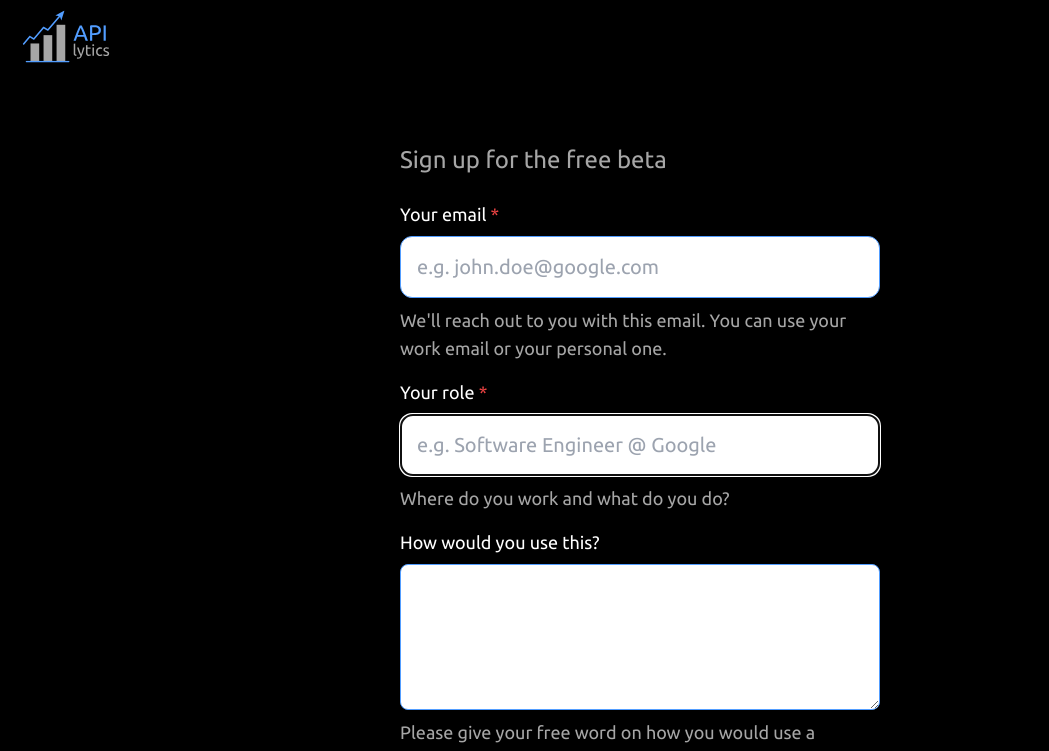
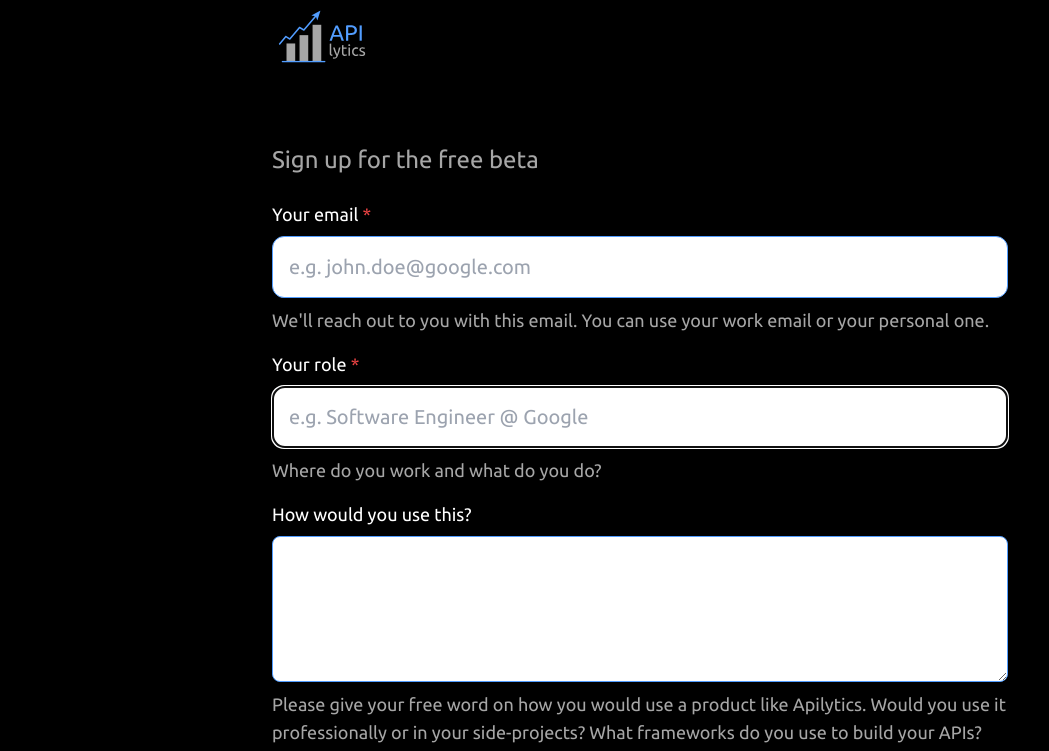
Before and after one commit to apilytics/apilytics, a Next.js app: page /signup in a window 1280 px wide. Shown: the top 751 px of the page, without its empty margins (0-1049 px from the left). Built offline with nearby package versions, Linux system fonts and the light colour scheme.

Commit message:
Fix the layout for signup and privacy pages

```diff
--- a/src/components/Layout.tsx
+++ b/src/components/Layout.tsx
@@ -9,9 +9,10 @@ import { DESCRIPTION, FRONTEND_URL, TITLE } from 'utils';
 interface Props {
   noIndex?: boolean;
   customTags?: JSX.Element;
+  dense?: boolean;
 }
 
-export const Layout: React.FC<Props> = ({ noIndex, children }) => {
+export const Layout: React.FC<Props> = ({ noIndex, children, dense }) => {
   const { asPath } = useRouter();
   const ogUrl = `${FRONTEND_URL}${asPath === '/' ? '' : asPath}`;
   const ogImage = `${FRONTEND_URL}/og-image.png`;
@@ -33,7 +34,9 @@ export const Layout: React.FC<Props> = ({ noIndex, children }) => {
       </Head>
       <div className="grow flex flex-col">
         <header className="h-20 flex items-center">
-          <div className="container animate-fade-in animation-delay-1200">
+          <div
+            className={`container animate-fade-in animation-delay-1200 ${dense ? 'max-w-3xl' : ''}`}
+          >
             <Link href="/">
               <a>
                 <Image
@@ -48,7 +51,7 @@ export const Layout: React.FC<Props> = ({ noIndex, children }) => {
             </Link>
           </div>
         </header>
-        <div className="grow">{children}</div>
+        <div className={`grow ${dense ? 'container max-w-3xl mx-auto' : ''}`}>{children}</div>
         <footer className="text-center">
           <div className="container py-16 text-secondary mx-auto">
             <p>© 2021 Apilytics</p>
--- a/src/pages/privacy.tsx
+++ b/src/pages/privacy.tsx
@@ -12,7 +12,7 @@ interface Props {
 }
 
 const Privacy: NextPage<Props> = ({ content }) => (
-  <Layout noIndex>
+  <Layout noIndex dense>
     <ReactMarkdown className="text-left text-white">{content}</ReactMarkdown>
   </Layout>
 );
--- a/src/pages/signup.tsx
+++ b/src/pages/signup.tsx
@@ -61,8 +61,7 @@ const SignUp: NextPage = () => {
     setFormValues({ ...formValues, [target.name]: target.value });
 
   return (
-    <Layout noIndex>
-      <div className="container max-w-lg">
+    <Layout noIndex dense>
       <h2 className="text-2xl text-secondary mt-16 animate-fade-in-top animation-delay-400">
         Sign up for the free beta
       </h2>
@@ -122,7 +121,6 @@ const SignUp: NextPage = () => {
           </p>
         )}
       </form>
-      </div>
     </Layout>
   );
 };
```
Lines whose indentation alone changed are shown as unchanged.
